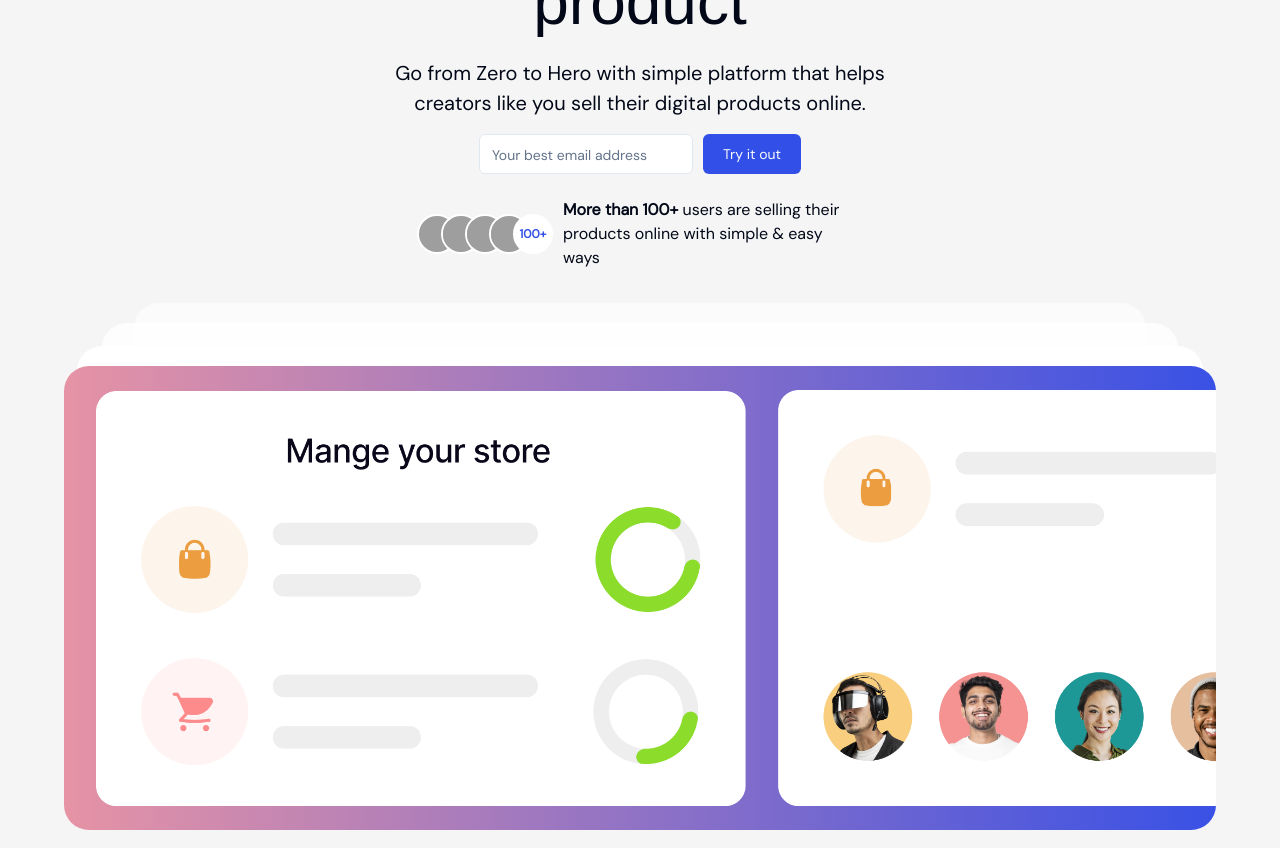
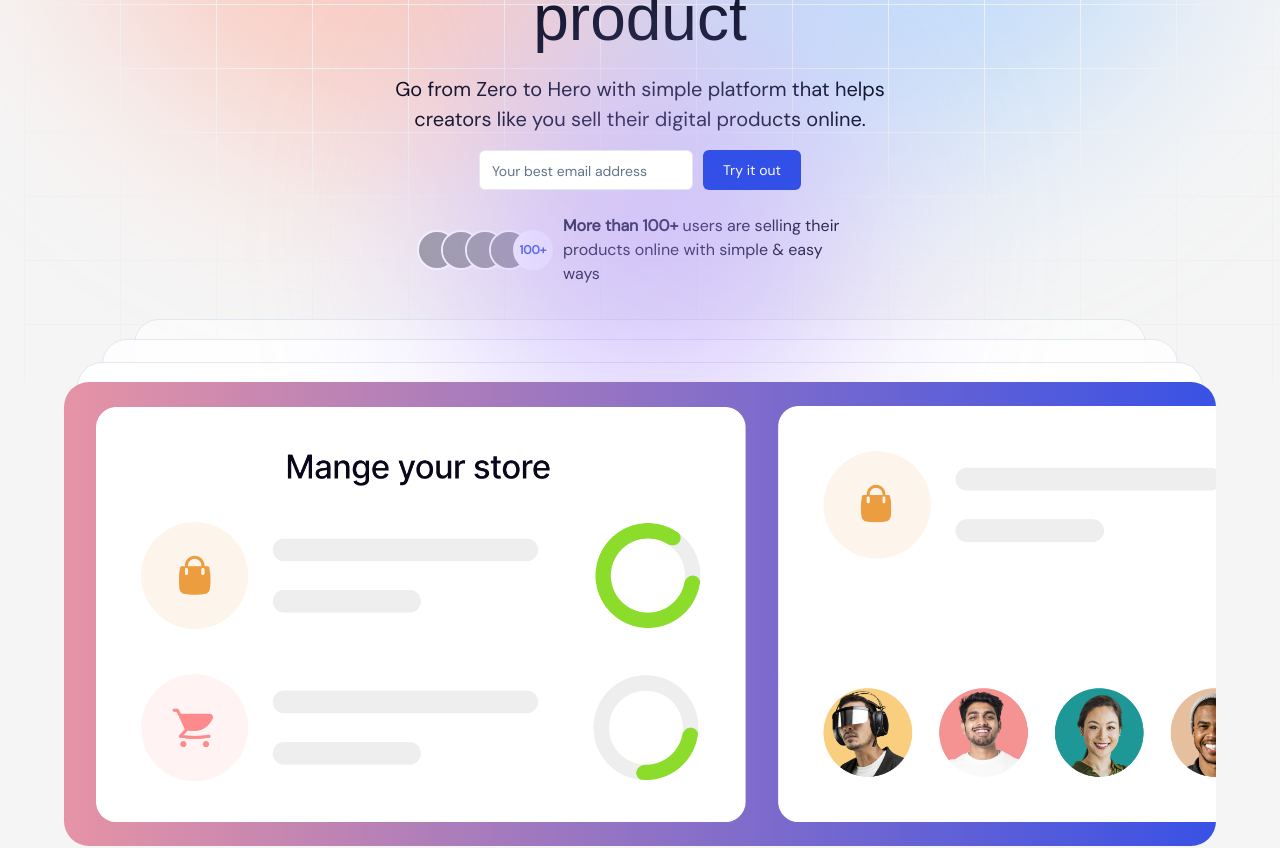
Before and after one commit to SebastienLaurentt/Spikes_Hackathon, a Next.js app: page / in a window 1280 px wide. Shown: the part 340-1188 px from the top of the page. Built offline with nearby package versions, Linux system fonts and the light colour scheme; grey boxes are pictures that could not be loaded; a web font is replaced by a local one.

Commit message:
hero bg with ellipse for 2xl ok

```diff
--- a/app/globals.css
+++ b/app/globals.css
@@ -58,4 +58,9 @@
   .bg-gradient-custom {
     background: linear-gradient(90deg, #e693a5 0%, #3951e5 100%);
   }
+
+  .bg-custom-grid {
+    background-image: linear-gradient(to right, #f0f0f0 1px, transparent 1px), linear-gradient(to bottom, #f0f0f0 1px, transparent 1px);
+    background-size: 6rem 4rem;
+  }
 }
--- a/app/layout.tsx
+++ b/app/layout.tsx
@@ -1,7 +1,6 @@
 import { dm_sans } from "@/lib/font";
 import type { Metadata } from "next";
 import Footer from "../components/Footer";
-import Header from "../components/Header";
 import "./globals.css";
 
 export const metadata: Metadata = {
@@ -40,7 +39,6 @@ export default function RootLayout({
         <meta name="theme-color" content="#ffffff" />
       </head>
       <body className={`${dm_sans}`}>
-        <Header />
         {children}
         <Footer />
       </body>
--- a/components/Section.tsx
+++ b/components/Section.tsx
@@ -13,7 +13,7 @@ const Section = ({
   marginTop,
   children,
 }: SectionProps) => {
-  const isMarginBottom = marginBottom ? "mb-10" : "";
+  const isMarginBottom = marginBottom ? "pb-24 md:pb-32 xl:pb-24" : "";
   const isMarginTop = marginTop ? "mt-24 md:mt-32 xl:mt-24" : "";
 
   return (
--- a/components/Sections/Hero.tsx
+++ b/components/Sections/Hero.tsx
@@ -1,4 +1,5 @@
 import { dela } from "@/lib/font";
+import Header from "../Header";
 import Section from "../Section";
 import AvatarCircles from "../ui/avatar-circles";
 import { Button } from "../ui/button";
@@ -13,8 +14,16 @@ const Hero = () => {
   ];
 
   return (
-    <Section marginTop={true}>
-      <div className="flex w-full flex-col items-center text-center">
+    <Section classname="relative overflow-hidden 2xl:overflow-visible" marginBottom={true}>
+      <Header />
+
+      {/* Diffuse Circles */}
+      <div className="absolute left-20 top-[-100px] -z-20 size-[600px] rounded-full bg-[#FEA492] opacity-50 blur-[100px]"></div>
+      <div className="absolute right-20 top-[-100px] -z-20 size-[600px] rounded-full bg-[#92C4FE] opacity-50 blur-[100px]"></div>
+      <div className="absolute bottom-[-50px] right-1/3 z-30 size-[400px] rounded-full bg-[#AE92FE] opacity-50 blur-[100px]"></div>
+
+      <div className="bg-custom-grid absolute inset-6 -z-10 size-full"></div>
+      <div className="mb:mt-24 mt-20 flex w-full flex-col items-center text-center lg:mt-28">
         <div className="bg-gradient-custom rounded-[45px] px-3 py-[5px] text-xs text-white">
           Introducing a new online selling platform 🎉
         </div>
--- a/components/Sections/Manage.tsx
+++ b/components/Sections/Manage.tsx
@@ -3,19 +3,19 @@ import Section from "../Section";
 
 const Manage = () => {
   return (
-    <Section marginTop={true} classname="relative mx-auto">
+    <Section classname="relative mx-auto">
       {/* Background shapes */}
-      <div className="absolute inset-0 z-10 flex  items-center justify-center">
-        <div className="size-[88%] -translate-y-8 rounded-[25px]  bg-white xl:-translate-y-12" />
+      <div className="absolute inset-0 z-20 flex  items-center justify-center">
+        <div className="size-[88%] -translate-y-8 rounded-[25px] border border-slate-200  bg-white xl:-translate-y-12" />
+      </div>
+      <div className="absolute inset-0 z-10 flex  items-center justify-center ">
+        <div className="size-[76%] -translate-y-16 rounded-[25px] border border-slate-200  bg-white/80 md:size-4/5 md:-translate-y-14 xl:size-[84%] xl:-translate-y-20" />
       </div>
       <div className="absolute inset-0 z-0 flex  items-center justify-center ">
-        <div className="size-[76%] -translate-y-16 rounded-[25px]  bg-white/80 md:size-4/5 md:-translate-y-14 xl:size-[84%] xl:-translate-y-20" />
-      </div>
-      <div className="absolute inset-0 z-0 flex  items-center justify-center ">
-        <div className="size-[62%] -translate-y-24 rounded-[25px]  bg-white/60 md:size-[70%] md:-translate-y-20 xl:size-[79%] xl:-translate-y-28" />
+        <div className="size-[62%] -translate-y-24 rounded-[25px] border border-slate-200  bg-white/60 md:size-[70%] md:-translate-y-20 xl:size-[79%] xl:-translate-y-28" />
       </div>
       {/* Main content */}
-      <div className="bg-gradient-custom relative z-20 flex items-center gap-4 overflow-hidden rounded-[25px] py-6 pl-4 md:gap-10 lg:gap-20 lg:pl-16 xl:gap-8 xl:pl-8">
+      <div className="bg-gradient-custom relative z-30 flex items-center gap-4 overflow-hidden rounded-[25px] py-6 pl-4 md:gap-10 lg:gap-20 lg:pl-16 xl:gap-8 xl:pl-8">
         <Image
           src="/images/Manage1.png"
           alt="Manage1"
--- a/components/ui/button.tsx
+++ b/components/ui/button.tsx
@@ -5,11 +5,11 @@ import * as React from "react";
 import { cn } from "@/lib/utils";
 
 const buttonVariants = cva(
-  "ring-offset-background focus-visible:ring-ring inline-flex items-center justify-center whitespace-nowrap rounded-md text-[14px] font-medium transition-colors focus-visible:outline-none focus-visible:ring-2 focus-visible:ring-offset-2 disabled:pointer-events-none disabled:opacity-50",
+  "ring-offset-background z-50 focus-visible:ring-ring inline-flex items-center justify-center whitespace-nowrap rounded-md text-[14px] font-medium transition-colors focus-visible:outline-none focus-visible:ring-2 focus-visible:ring-offset-2 disabled:pointer-events-none disabled:opacity-50",
   {
     variants: {
       variant: {
-        default: "bg-accent text-primary-foreground hover:bg-primary/90",
+        default: "bg-accent text-primary-foreground hover:bg-accent/90",
         destructive:
           "bg-destructive text-destructive-foreground hover:bg-destructive/90",
         outline:
--- a/components/ui/input.tsx
+++ b/components/ui/input.tsx
@@ -11,7 +11,7 @@ const Input = React.forwardRef<HTMLInputElement, InputProps>(
       <input
         type={type}
         className={cn(
-          "flex h-10 w-full rounded-md border border-input bg-background px-3 py-2 text-sm ring-offset-background file:border-0 file:bg-transparent file:text-sm file:font-medium placeholder:text-muted-foreground placeholder:text-[14px] focus-visible:outline-none focus-visible:ring-2 focus-visible:ring-ring focus-visible:ring-offset-2 disabled:cursor-not-allowed disabled:opacity-50",
+          "flex h-10 z-50 w-full rounded-md border border-input bg-background px-3 py-2 text-sm ring-offset-background file:border-0 file:bg-transparent file:text-sm file:font-medium placeholder:text-muted-foreground placeholder:text-[14px] focus-visible:outline-none focus-visible:ring-2 focus-visible:ring-ring focus-visible:ring-offset-2 disabled:cursor-not-allowed disabled:opacity-50",
           className
         )}
         ref={ref}
```
